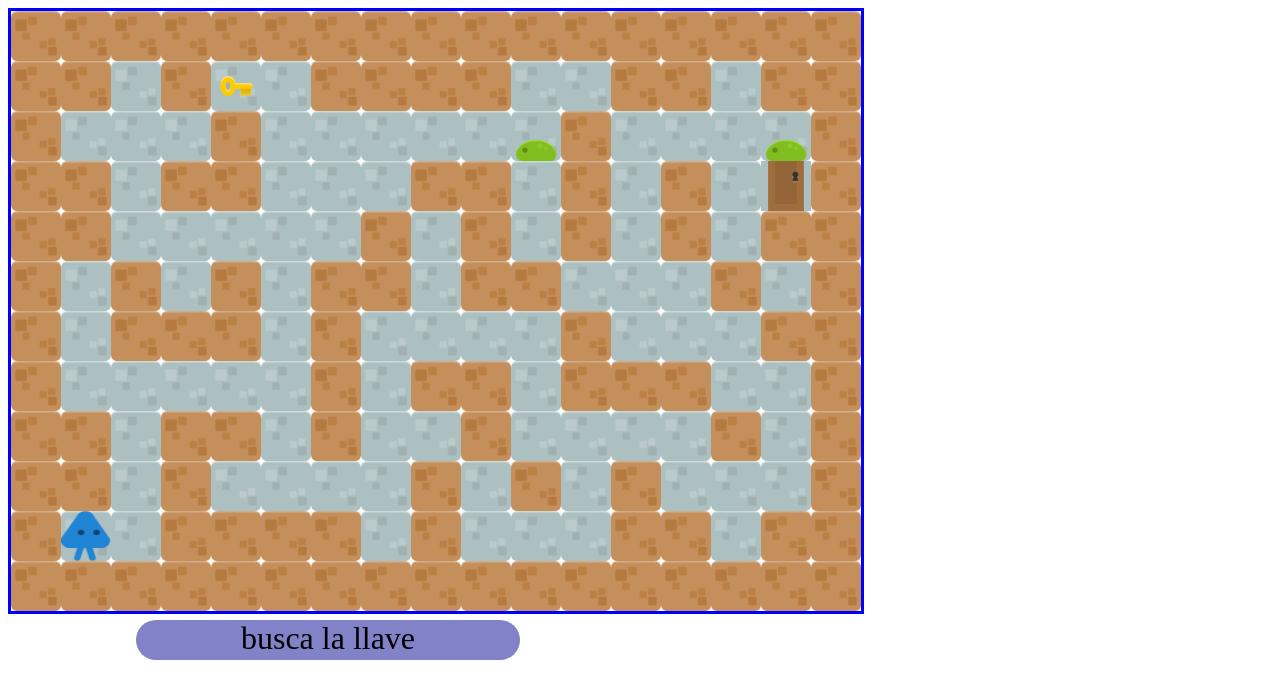
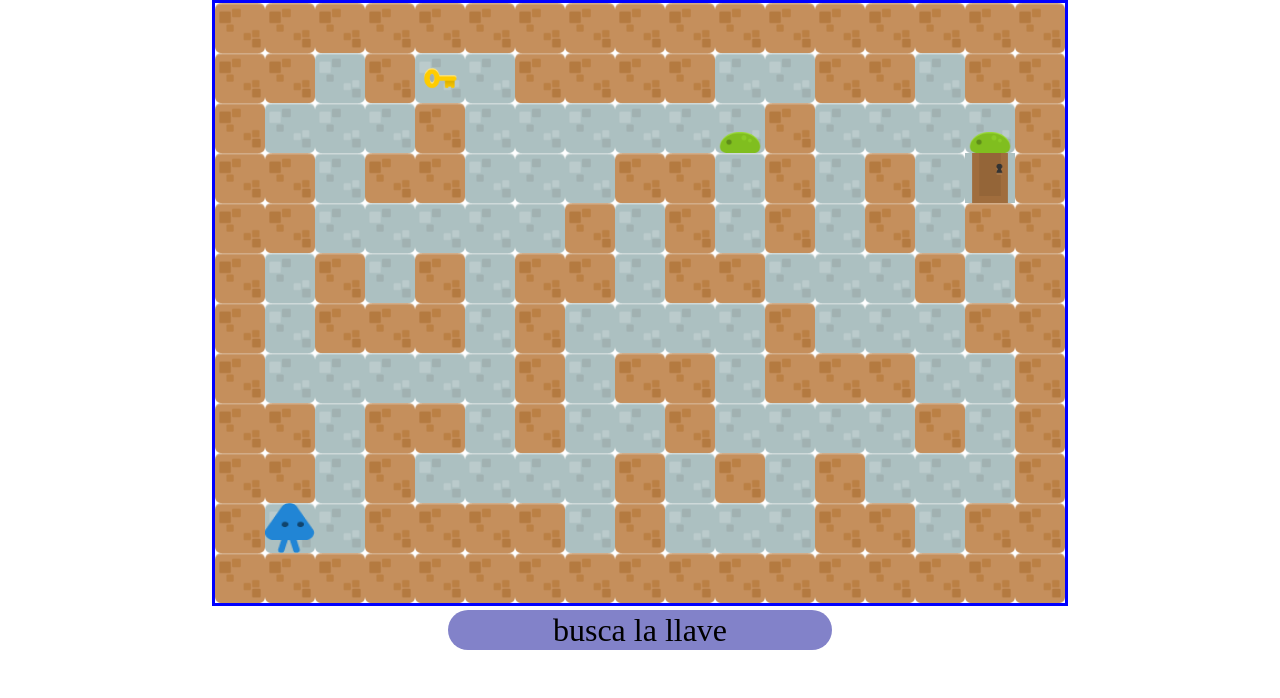
Before and after one commit to sergioasb8/Mazmorra, a plain HTML site: page index.html in a window 1280 px wide. Drawn offline with Linux system fonts and the light colour scheme.

Commit message:
effect features

```diff
--- a/index.css
+++ b/index.css
@@ -1,3 +1,7 @@
+body {
+    margin: 0;
+    text-align: center;
+}
 .canvas {
     width: 850px;
     height: 600px;
@@ -7,9 +11,10 @@
 }
 
 .containerText {
+    position: absolute;
     width: 30vw;
     height: 5vh;
-    margin-left: 10vw;
+    margin-left: 35vw;
     margin-top: 0vh;
     border-color: black;
     background-color: rgb(130, 130, 201);
--- a/juego.js
+++ b/juego.js
@@ -294,17 +294,21 @@ var player = function() {
 
         // we set the door to the image with the door open
         gameField[3][15] = 3;
-        // we take our player bakc to the start point
-        this.x = 1;
-        this.y = 10;
+
         // we change the text to show a neew message
         textMessage.innerHTML = 'Has ganado';
         // we will wait 3 seconds to change the text back to the first text
         setTimeout(() => {
             textMessage.innerHTML = 'recoge la llave';
+            // set the door to be closed again
+            gameField[3][15] = 2;
+            // place the key back to the starting point
+            gameField[2][4] = 4;
+            // we take our player bakc to the start point
+            this.x = 1;
+            this.y = 10;
         }, 3000);
-        // place the key back to the starting point
-        gameField[2][4] = 4;
+
     }
 
     // dead, we are calling this function inside enemyCollision
```
